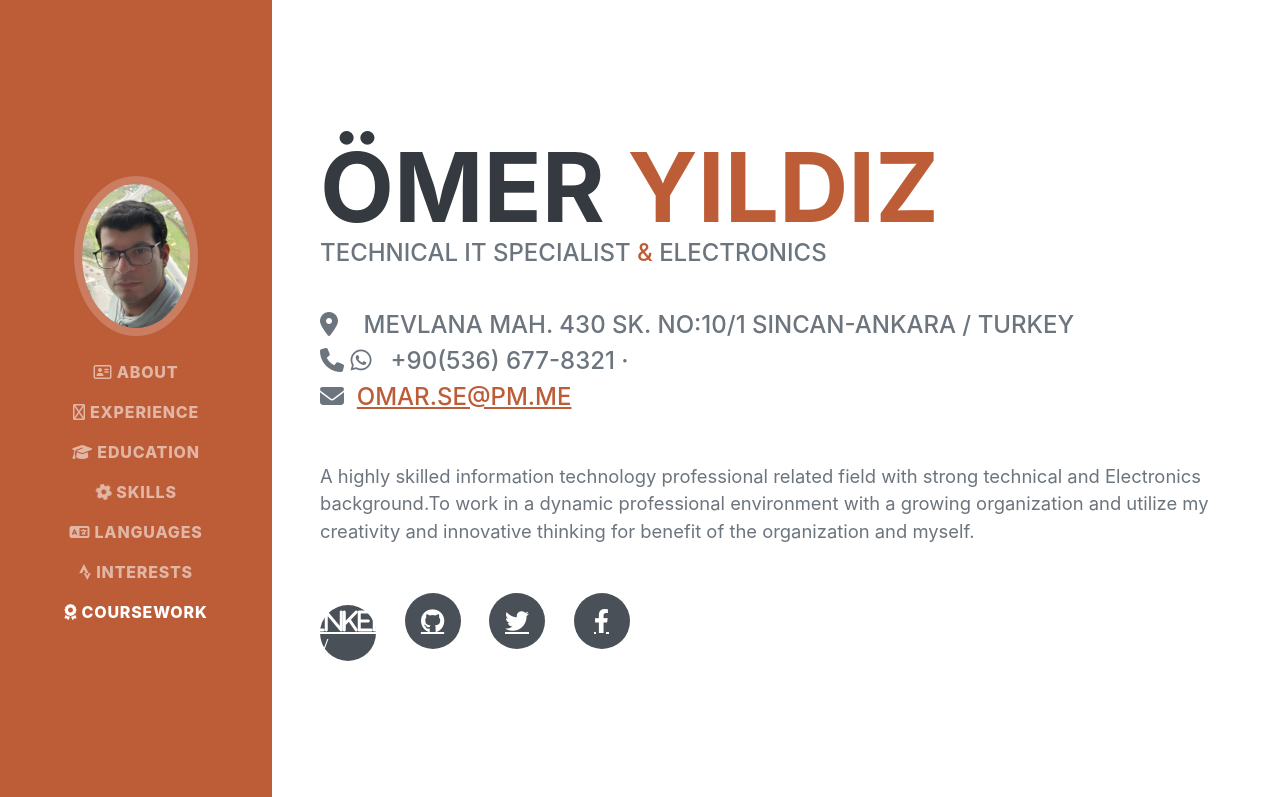
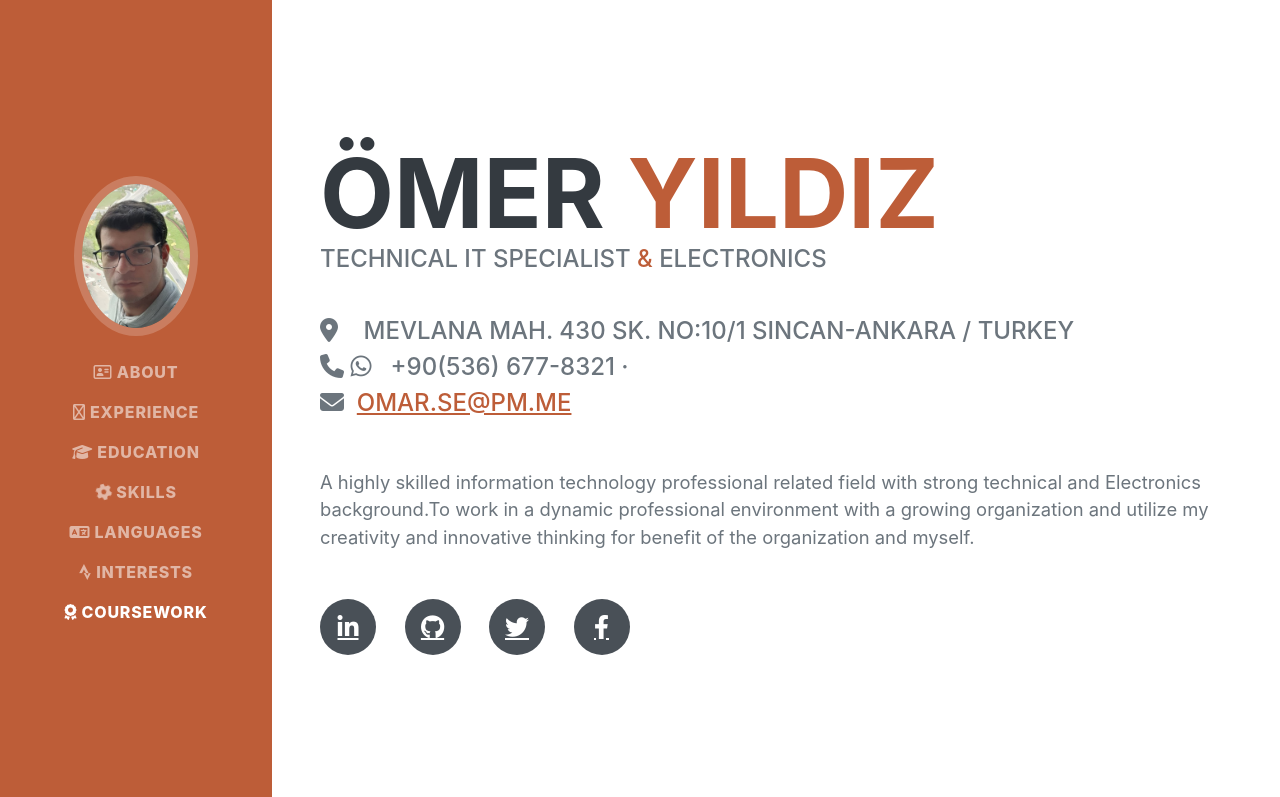
Before and after one commit to OMER-YILDIZ/cv, a plain HTML site: page index.html in a window 1280 px wide. Shown: the top 797 px of the page. Drawn offline with nearby package versions, Linux system fonts and the light colour scheme; a web font is replaced by a local one.

Commit message:
Update index.html

```diff
--- a/index.html
+++ b/index.html
@@ -59,7 +59,7 @@
                     </div>
                     <p class="lead mb-5">A highly skilled information technology professional related field with strong technical and Electronics background.To work in a dynamic professional environment with a growing organization and utilize my creativity and innovative thinking for benefit of the organization and myself.</p>
                     <div class="social-icons">
-                        <a class="social-icon" href="#!"><i class="fab fa-linkedin-in">https://www.linkedin.com/in/omer-yildiz-a1150622b/</i></a>
+                        <a class="social-icon" href="https://www.linkedin.com/in/omer-yildiz-a1150622b/"><i class="fab fa-linkedin-in"></i></a>
                         <a class="social-icon" href="#!"><i class="fab fa-github"></i></a>
                         <a class="social-icon" href="#!"><i class="fab fa-twitter"></i></a>
                         <a class="social-icon" href="#!"><i class="fab fa-facebook-f"></i></a>
```
